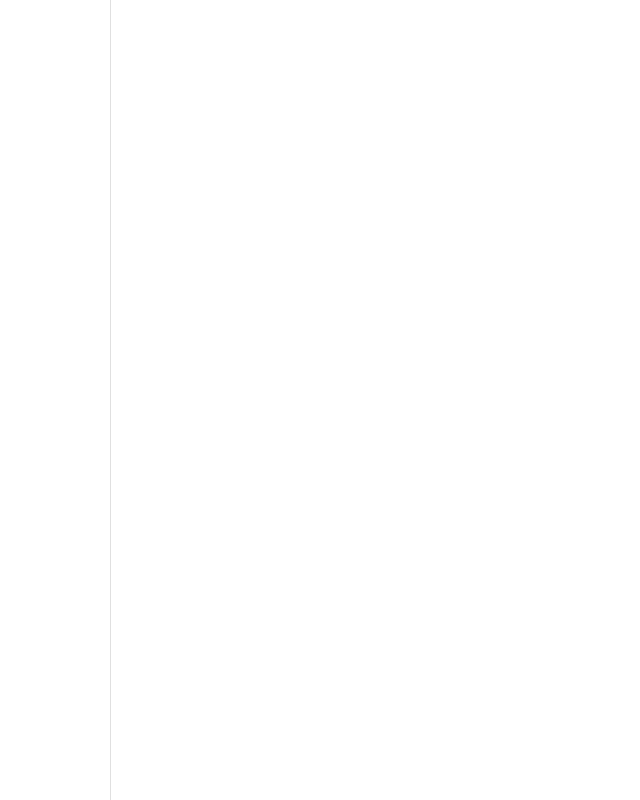
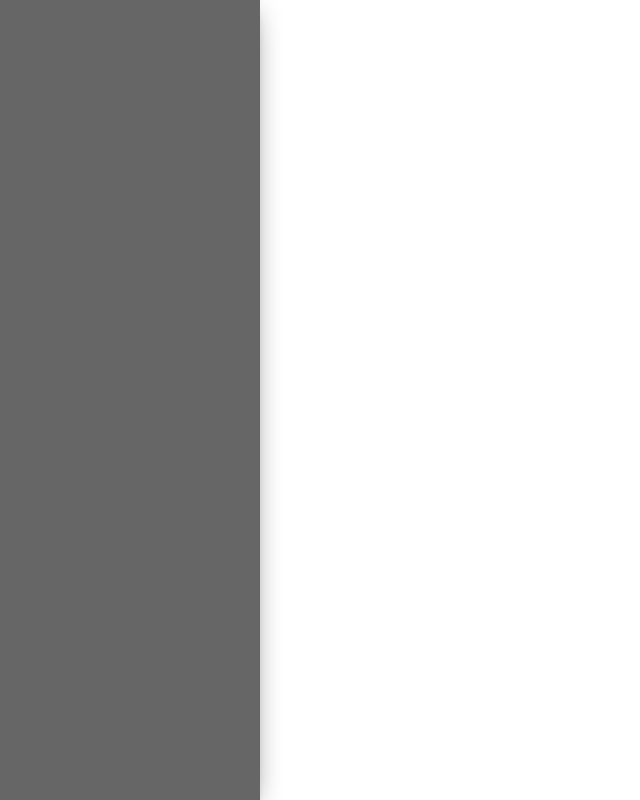
Before and after one commit to BRBussy/sizzle, a React (Create React App) app: page / in a window 1280 px wide. Shown: the whole page, without its empty margins (0-640 px from the left). Built offline with nearby package versions, Linux system fonts and the light colour scheme.

Commit message:
fixed styling

```diff
--- a/package.json
+++ b/package.json
@@ -4,11 +4,13 @@
   "private": true,
   "dependencies": {
     "@material-ui/core": "^4.4.0",
+    "@types/classnames": "^2.2.9",
     "@types/jest": "24.0.18",
     "@types/node": "12.7.4",
     "@types/react": "16.9.2",
     "@types/react-dom": "16.9.0",
     "@types/react-router-dom": "^4.3.5",
+    "classnames": "^2.2.6",
     "react": "^16.9.0",
     "react-dom": "^16.9.0",
     "react-router-dom": "^5.0.1",
--- a/src/components/Sidebar/Sidebar.tsx
+++ b/src/components/Sidebar/Sidebar.tsx
@@ -1,4 +1,5 @@
-import React from 'react'
+import React, {useState} from 'react'
+import cx from 'classnames'
 import {
     makeStyles, Drawer, List,
     ListItem, ListItemIcon, ListItemText,
@@ -11,11 +12,21 @@ const useStyles = makeStyles(styles)
 interface SidebarProps {
     children?: React.ReactNode,
     open: boolean,
+    miniActive: boolean,
     handleSidebarToggle: () => undefined,
 }
 
 export const Sidebar = (props: SidebarProps) => {
+    const [miniActive, setMiniActive] = useState(false)
     const classes = useStyles()
+
+    const drawerPaper =
+        classes.drawerPaper +
+        ' ' +
+        cx({
+            [classes.drawerPaperMini]:
+            props.miniActive && miniActive,
+        })
 
     return (
         <div className={classes.wrapper}>
@@ -25,7 +36,7 @@ export const Sidebar = (props: SidebarProps) => {
                     anchor={'right'}
                     open={props.open}
                     classes={{
-                        paper: classes.blackBackground,
+                        paper: drawerPaper + ' ' + classes.blackBackground,
                     }}
                     onClose={props.handleSidebarToggle}
                     ModalProps={{
@@ -38,13 +49,13 @@ export const Sidebar = (props: SidebarProps) => {
             <Hidden smDown>
                 <Drawer
                     anchor={'left'}
-                    variant="permanent"
+                    variant={'permanent'}
                     open
                     classes={{
-                        paper: classes.blackBackground,
+                        paper: drawerPaper + ' ' + classes.blackBackground,
                     }}
                 >
-                    <div>stuff in drawer</div>
+                    <div className={classes.background}/>
                 </Drawer>
             </Hidden>
         </div>
--- a/src/components/Sidebar/style.ts
+++ b/src/components/Sidebar/style.ts
@@ -1,4 +1,7 @@
 import {Theme, createStyles} from "@material-ui/core";
+
+const drawerWidth = 260
+const drawerMiniWidth = 80
 
 const styles = (theme: Theme) => createStyles({
     wrapper: {
@@ -30,14 +33,14 @@ const styles = (theme: Theme) => createStyles({
         transitionTimingFunction: "linear, linear, ease",
         // overflow: 'auto',
         boxShadow: "0 10px 30px -12px rgba(0, 0, 0, 0.42), 0 4px 25px 0px rgba(0, 0, 0, 0.12), 0 8px 10px -5px rgba(0, 0, 0, 0.2)",
-        width: 260,
+        width: drawerWidth,
         [theme.breakpoints.up("md")]: {
-            width: 260,
+            width: drawerWidth,
             position: "fixed",
             height: "100%"
         },
         [theme.breakpoints.down("sm")]: {
-            width: 260,
+            width: drawerWidth,
             boxShadow: "0 10px 30px -12px rgba(0, 0, 0, 0.42), 0 4px 25px 0px rgba(0, 0, 0, 0.12), 0 8px 10px -5px rgba(0, 0, 0, 0.2)",
             position: "fixed",
             display: "block",
@@ -52,7 +55,7 @@ const styles = (theme: Theme) => createStyles({
             textAlign: "left",
             paddingRight: "0px",
             paddingLeft: "0",
-            transform: `translate3d(${260}px, 0, 0)`,
+            transform: `translate3d(${drawerWidth}px, 0, 0)`,
             transition: "all 0.33s cubic-bezier(0.685, 0.0473, 0.346, 1)",
         },
         "&:before,&:after": {
@@ -65,6 +68,21 @@ const styles = (theme: Theme) => createStyles({
             top: "0"
         }
     },
+    drawerPaperMini: {
+        width: drawerMiniWidth + "px!important"
+    },
+    background: {
+        position: "absolute",
+        zIndex: 0,
+        height: "100%",
+        width: "100%",
+        display: "block",
+        top: "0",
+        left: "0",
+        backgroundSize: "cover",
+        backgroundPosition: "center center",
+        transition: "all 300ms linear"
+    },
 });
 
 export default styles
--- a/src/layouts/App/App.tsx
+++ b/src/layouts/App/App.tsx
@@ -21,6 +21,7 @@ export const App: React.FC = () => {
     return (
         <div className={classes.wrapper}>
             <Sidebar
+                miniActive={false}
                 open={true}
                 handleSidebarToggle={() => undefined}
             />
```
Also changed, not shown: 1 other file (tests, documents, lock files or other folders).
